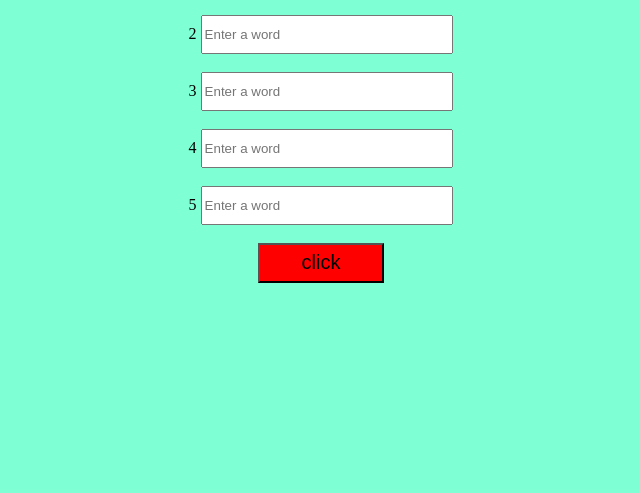
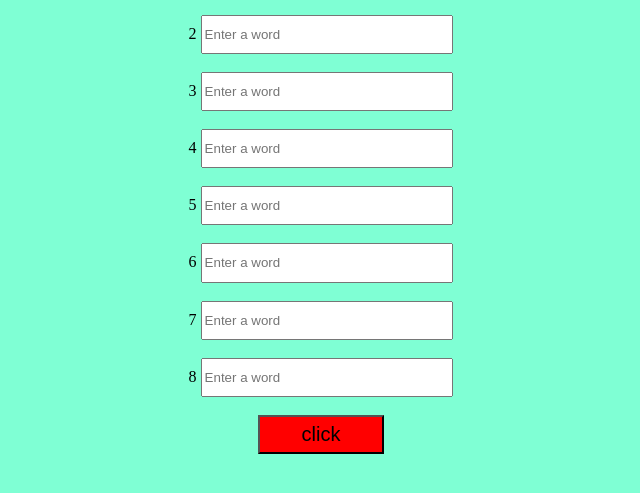
Before and after one commit to kenisha-star/C-80, a plain HTML site: page index.html in a window 1280 px wide. Shown: the part 109-602 px from the top of the page, without its empty margins (319-959 px from the left). Drawn offline with Linux system fonts and the light colour scheme.

Commit message:
Add files via upload

```diff
--- a/index.html
+++ b/index.html
@@ -4,6 +4,7 @@
   <title> C-80 PROJECT </title>
 </head>
 <link rel="stylesheet" type="text/css" href="style.css">
+<script src="main.js"></script>
 <body>
   <center>
     <h1> Building paragraphs using JOIN block </h1>
@@ -17,6 +18,12 @@
     <input type="text" placeholder="Enter a word" id="w4"> <br><br>
     <span> 5 </span>
     <input type="text" placeholder="Enter a word" id="w5"> <br><br>
+    <span> 6 </span>
+    <input type="text" placeholder="Enter a word" id="w6"> <br><br>
+    <span> 7 </span>
+     <input type="text" placeholder="Enter a word" id="w7"> <br><br>
+    <span> 8 </span>
+    <input type="text" placeholder="Enter a word" id="w8"> <br><br>
     <button class= button onclick="para()"> click </button>
     <div id="div1">
 
--- a/main.js
+++ b/main.js
@@ -1,6 +1,6 @@
 function para() {
   var array1 = [];
-  for (i = 1; i <= 5; i++) {
+  for (i = 1; i <= 8; i++) {
     array1.push(document.getElementById("w" + i).value);
   }
   document.getElementById("div1").innerHTML = array1.join();
```
